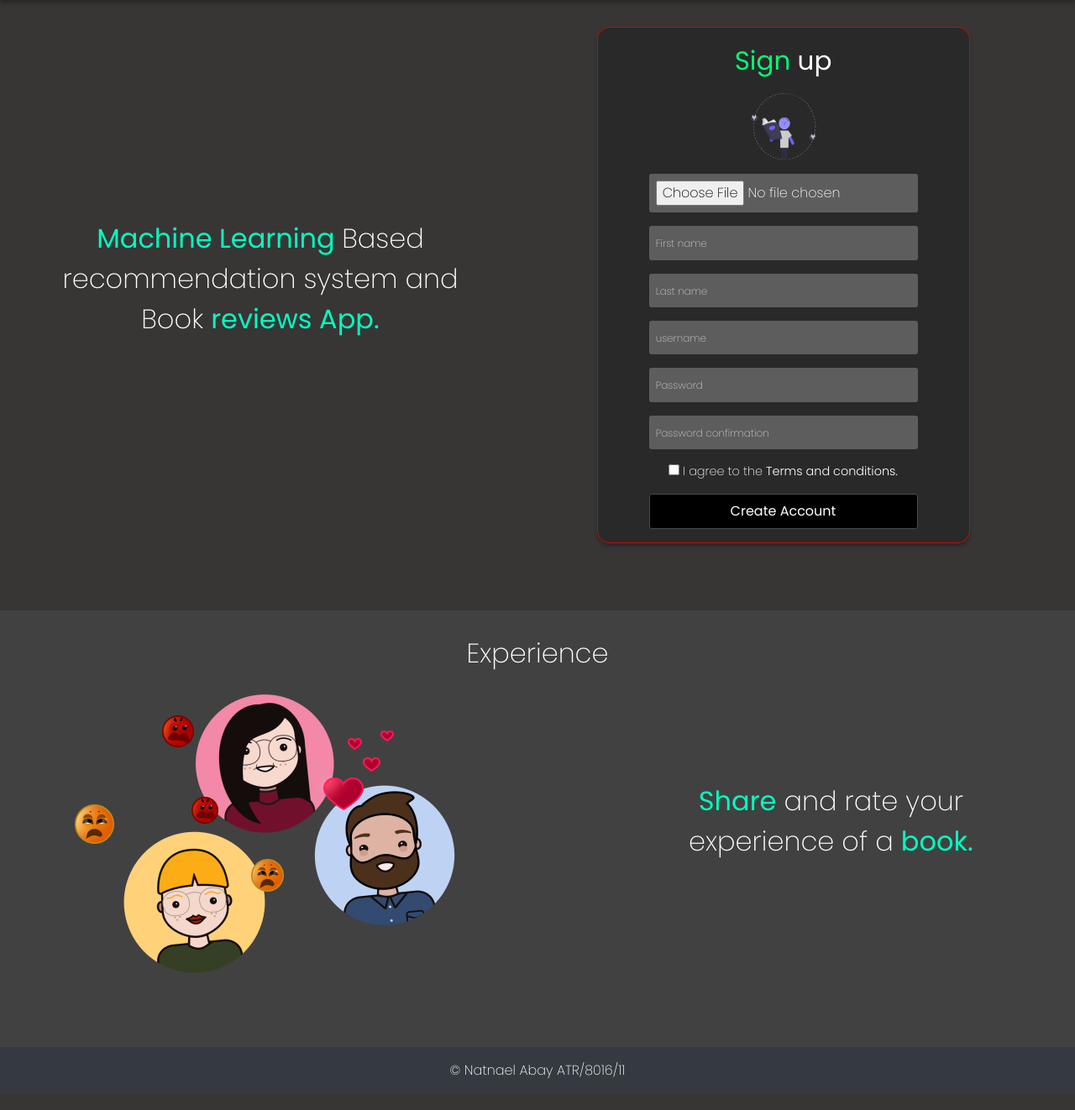
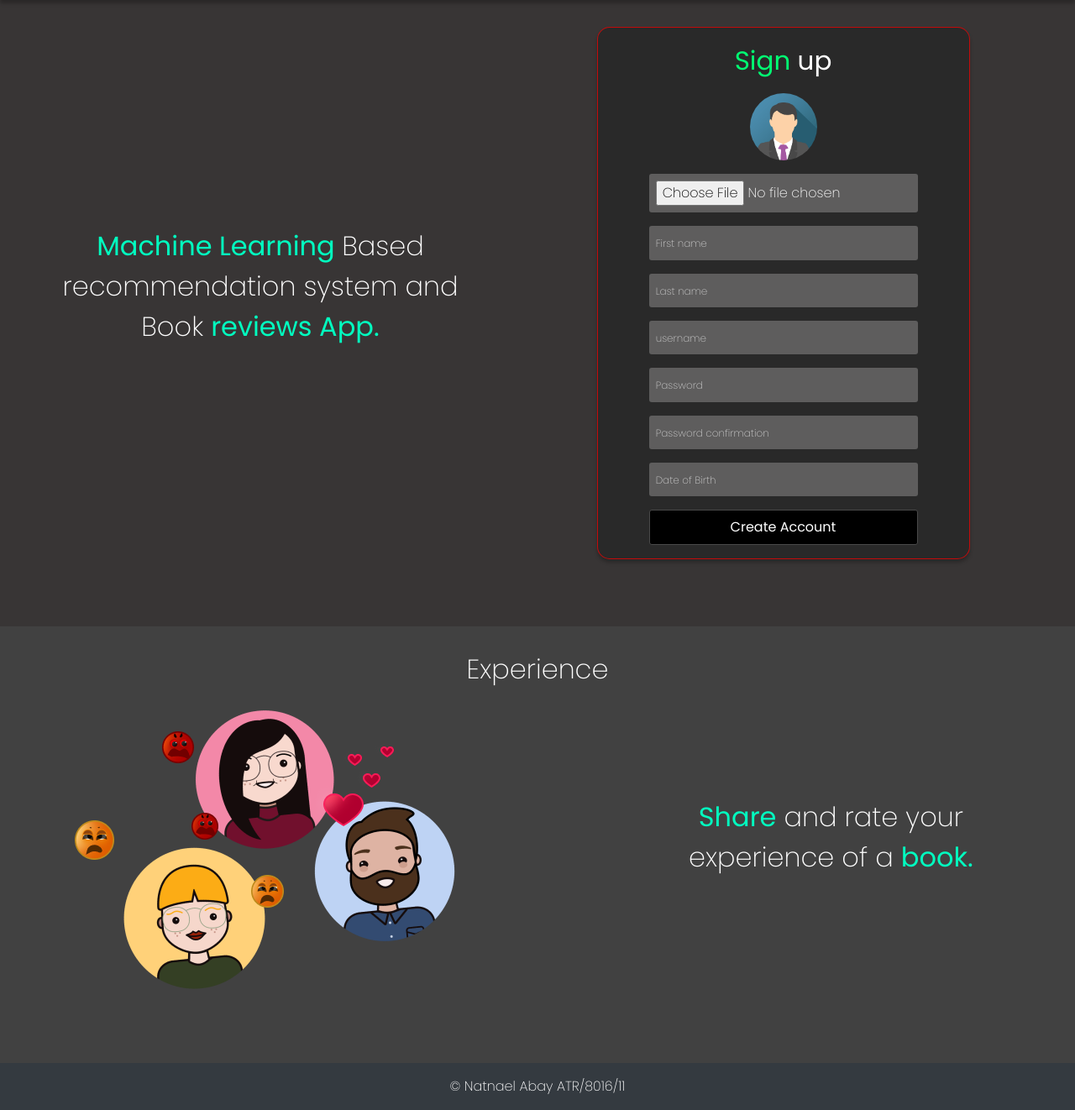
Before and after one commit to natnaelabay/Flask-Book-Reviews-App, a Flask app: page / in a window 1280 px wide. Shown: the part 64-1386 px from the top of the page at 84% size. Before the commit the page ends 1349 px from the top, so only its background shows below. Run offline with Flask 2, Linux system fonts and the light colour scheme.

Commit message:
[template] updated templates for the homePage

```diff
--- a/templates/home.html
+++ b/templates/home.html
@@ -4,12 +4,19 @@
 
 {% block content %}
 <main class="">
+    <div class="container content-wrapper">
+        {% for message in errors %}
+        <div class="alert alert-secondary" role="alert">
+            {{message}}
+        </div>
+        {% endfor %}
 
-    <div class="container content-wrapper">
+
         <div class="row">
             <div class=" col-md-12 col-lg-4   content hidden-sm">
                 <div class="banner-text w-100">
-                    <p class="main-text text-center"><span> Machine Learning </span> Based recommendation system and Book <span>
+                    <p class="main-text text-center"><span> Machine Learning </span> Based recommendation system and
+                        Book <span>
                             reviews App. </span></p>
 
                 </div>
@@ -17,47 +24,47 @@
             <div class="col-md-2 col-sm-2 hidden-xs"></div>
             <div class="col-md-12 col-lg-6  hidden-xs">
                 <div class="text-center register">
-                    <form action="" id="register-form" enctype="multipart/form-data">
+                    <form method="POST" action="/auth/register" enctype="multipart/form-data">
                         <p class=" mt-3 text-center">Sign <span>up</span></p>
                         <p class="text-center">
-                            <img src="{{url_for('static', filename='images/ho.png')}}" id="profile-image" class="avatar"
-                                alt="">
+                            <img src="{{url_for('static', filename='images/default.png')}}" id="profile-image"
+                                class="avatar" alt="">
                         </p>
                         <div class="errors">
 
                         </div>
                         <div>
                             <input type="file" accept="image/*" class="signup-input" id="profile-upload"
-                                onchange="loadFile(event)" name="file"> <br>
+                                onchange="loadFile()" name="img"> <br>
                         </div>
                         <div>
-                            <input type="text" class="mt-3 signup-input" name="f_name" id="f_name"
+                            <input type="text" class="mt-3 signup-input" name="f_name" id="f_name" required
                                 placeholder="First name">
                         </div>
                         <div>
-                            <input type="text" class="mt-3 signup-input" name="l_name" id="l_name"
+                            <input type="text" class="mt-3 signup-input" name="l_name" id="l_name" required
                                 placeholder="Last name">
                         </div>
                         <div>
-                            <input type="text" class="mt-3 signup-input" name="u_name" id="u_name"
+                            <input type="text" class="mt-3 signup-input" name="u_name" id="u_name" required
                                 placeholder="username">
                         </div>
                         <div>
-                            <input type="password" class="mt-3 signup-input" name="password" id="password"
+                            <input type="password" class="mt-3 signup-input" name="password" id="password" required
                                 placeholder="Password">
                         </div>
                         <div>
-                            <input type="password" class="mt-3 signup-input" name="password_confirm"
+                            <input type="password" class="mt-3 signup-input" name="password_confirm" required
                                 id="password_confirm" placeholder="Password confirmation">
                         </div>
-                        <div class="mt-3 text-center" style="font-weight: 200; font-size:0.9rem;">
-                            <input type="checkbox" aria-label="Checkbox for following text input">
-                            I agree to the <a href="">Terms and conditions.</a>
+                        <div>
+                            <input type="text" class="mt-3 signup-input" name="date" min="1900-03-01" max="2017-05-30"
+                                required placeholder="Date of Birth" onfocus="(this.type='date')" id="date">
                         </div>
-                        <button type="submit" class="my-3 submit-btn" id = "registered-submit"  >
-                            <div class="spinner-grow text-primary d-none" id= "r-spinner"  role="status">
+                        <button type="submit" class="my-3 submit-btn" id="registered-submit">
+                            <div class="spinner-grow text-primary d-none" id="r-spinner" role="status">
                                 <span class="sr-only">Loading...</span>
-                              </div> Create Account
+                            </div> Create Account
                         </button>
                     </form>
                 </div>
@@ -65,6 +72,13 @@
         </div>
     </div>
 
+
+    <script>
+        document.querySelector("#date").addEventListener("click", e => console.log(e.target.value))
+        if (window.history.replaceState) {
+            window.history.replaceState(null, null, window.location.href);
+        }
+    </script>
 
 
     <div class="about-sec mt-5 pb-5 ">
@@ -106,18 +120,20 @@
                     <h4>Login</h4>
                 </div>
                 <div class="d-flex flex-column text-center">
-                    <form id="login-form">
+                    <form method="POST" action="/auth/login" id="login-form">
                         <div class="login-error">
                         </div>
                         <div class="form-group">
-                            <input type="text" class=" signup-input" id="login-username" placeholder="Username">
+                            <input type="text" name="u_name" class=" signup-input" id="login-username"
+                                placeholder="Username">
 
                         </div>
                         <div class="form-group">
-                            <input type="password" class=" signup-input" id="login-password"  placeholder="Password">
+                            <input type="password" name="password" class=" signup-input" id="login-password"
+                                placeholder="Password">
 
                         </div>
-                        <button type = "submit" class="btn mt-2 btn-info btn-block btn-round">Login</button>
+                        <button type="submit" class="btn mt-2 btn-info btn-block btn-round">Login</button>
                     </form>
 
 
```
